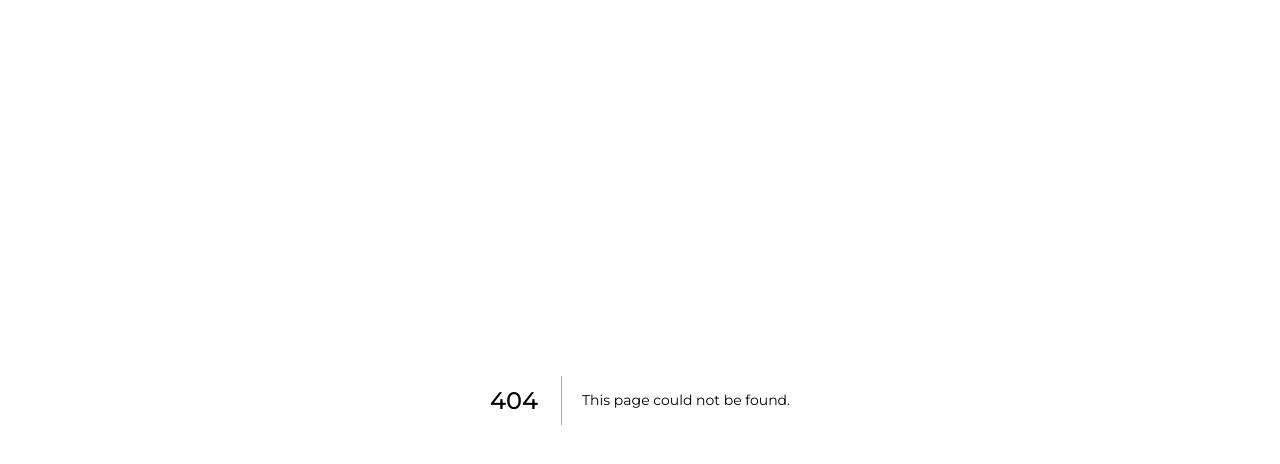
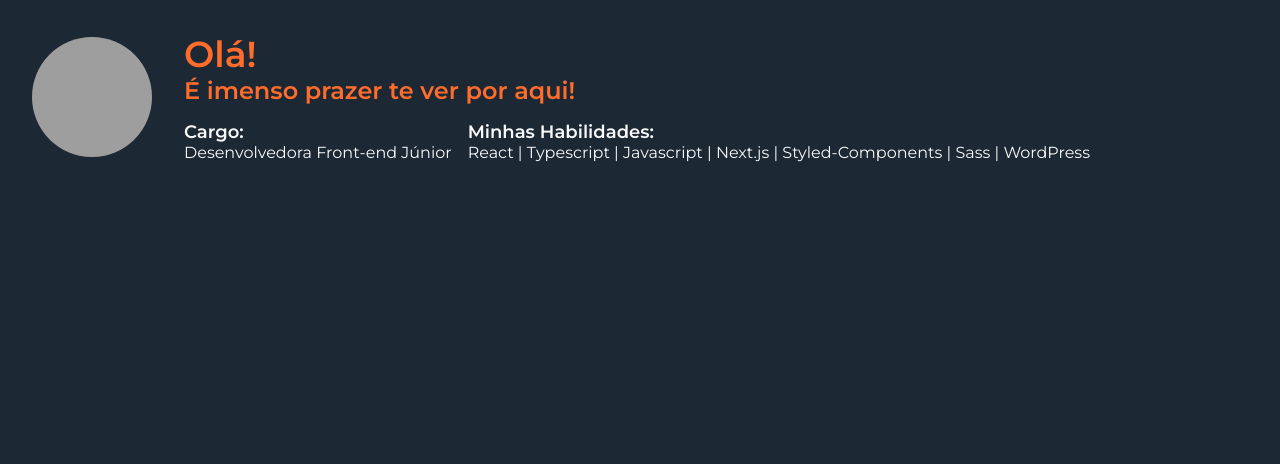
Before and after one commit to LidianeDiniz/My_Portfolio, a Next.js app: page /about in a window 1280 px wide. Before the commit this address had no page. Shown: the top 464 px of the page. Built offline with nearby package versions, Linux system fonts and the light colour scheme; grey boxes are pictures that could not be loaded.

Commit message:
Create Home/Hero

```diff
--- a/src/pages/Header/index.tsx
+++ b/src/pages/Header/index.tsx
@@ -6,8 +6,8 @@ function Header() {
     <Container>
       <ul>
         <NavLink title="início" path="/" />
-        <NavLink title="Projetos" path="/projects" />
-        <NavLink title="Sobre" path="/sobre" />
+        <NavLink title="Projetos" path="/Projects" />
+        <NavLink title="Sobre" path="/about" />
         <NavLink title="Contatos" path="/contatos" />
       </ul>
     </Container>
--- /dev/null
+++ b/src/pages/about/index.tsx
@@ -0,0 +1,41 @@
+import picture from '../../assets/Foto_perfil.png';
+
+import {
+  Container,
+  InfoContainer,
+  InfoItem,
+  Label,
+  ProfileImage,
+  Skills,
+  Subtitle,
+  TextContainer,
+  Title
+} from './styles';
+
+const About = () => (
+  <Container>
+    <ProfileImage
+      src={picture}
+      alt="Foto de perfil de uma mulher sorrindo ao lado de um computador "
+    />
+    <TextContainer>
+      <Title>Olá!</Title>
+      <Subtitle>É imenso prazer te ver por aqui!</Subtitle>
+      <InfoContainer>
+        <InfoItem>
+          <Label>Cargo:</Label>
+          <Skills>Desenvolvedora Front-end Júnior</Skills>
+        </InfoItem>
+        <InfoItem>
+          <Label>Minhas Habilidades:</Label>
+          <Skills>
+            React | Typescript | Javascript | Next.js | Styled-Components | Sass
+            | WordPress
+          </Skills>
+        </InfoItem>
+      </InfoContainer>
+    </TextContainer>
+  </Container>
+);
+
+export default About;
--- /dev/null
+++ b/src/pages/about/styles.ts
@@ -0,0 +1,54 @@
+import styled from 'styled-components';
+
+export const Container = styled.div`
+  display: flex;
+  align-items: center;
+  gap: 2rem;
+  background: ${({ theme }) => theme.background};
+  padding: 2rem;
+  border-radius: 8px;
+`;
+
+export const ProfileImage = styled.img`
+  width: 120px;
+  height: 120px;
+  border-radius: 50%;
+`;
+
+export const TextContainer = styled.div`
+  display: flex;
+  flex-direction: column;
+`;
+
+export const Title = styled.h1`
+  font-size: 36px;
+  font-weight: bold;
+  color: ${({ theme }) => theme.primary};
+`;
+
+export const Subtitle = styled.h2`
+  font-size: 24px;
+  color: ${({ theme }) => theme.primary};
+`;
+
+export const InfoContainer = styled.div`
+  display: flex;
+  gap: 1rem;
+  margin-top: 1rem;
+`;
+
+export const InfoItem = styled.div`
+  display: flex;
+  flex-direction: column;
+`;
+
+export const Label = styled.span`
+  font-size: 18px;
+  font-weight: bold;
+  color: ${({ theme }) => theme.textlight};
+`;
+
+export const Skills = styled.span`
+  font-size: 16px;
+  color: ${({ theme }) => theme.textlight};
+`;
--- a/src/styles/global.ts
+++ b/src/styles/global.ts
@@ -45,8 +45,8 @@ export default createGlobalStyle`
 
   .container {
     width: 100%;
-    margin: 0 auto;
-    max-width: 85rem;
+    margin: -2rem auto;
+    max-width: 75rem;
     padding: 0 1rem;
     @media(max-width:1450px) {
       max-width: 70rem;
--- a/src/styles/theme.ts
+++ b/src/styles/theme.ts
@@ -4,8 +4,9 @@ const theme = {
   primary: '#ff6c2c',
   primary_hover: '#d03f00',
   secondary: '#7AC7E3',
-  gradient: 'linear-gradient(225deg, #313860 0%, #11172B 100%);',
+  gradient: ' linear-gradient(45deg, #D03F00, #ff6c2c)',
   text: '#848DA0',
+  text_secondary: '#83b655',
   textlight: '#f8f9fa',
 
   border: '#313958',
```
Also changed, not shown: src/pages/HomeHero/index.tsx (+7 -4 lines), src/pages/HomeHero/styles.ts (+50 -18 lines), src/pages/Projects/index.tsx (+8 -6 lines), src/assets/Foto_perfil.png (renamed from src/assets/Foto_perfil.jpg).
